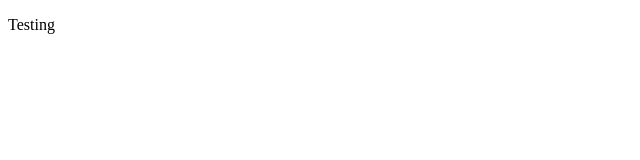
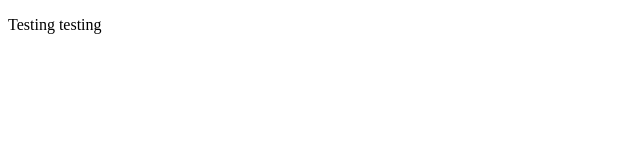
Before and after one commit to cvogyb/cvogyb.github.io, a plain HTML site: page index.html in a window 1280 px wide. Shown: the full height of the page, 0-640 px from the left. Drawn offline with Linux system fonts and the light colour scheme.

Commit message:
test commit to dev branch

```diff
--- a/index.html
+++ b/index.html
@@ -1,6 +1,6 @@
 <!DOCTYPE html>
 <html>
 <body>
-<p>Testing</p>
+<p>Testing testing</p>
 </body>
 </html>
```
